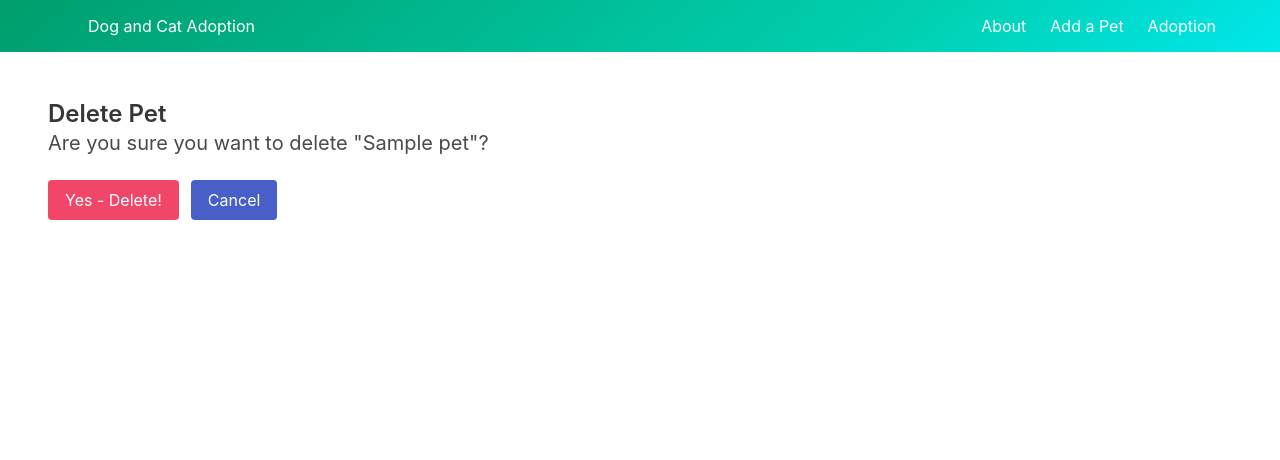
After one commit to Apple-supaporn/project4-dog-and-cat-adoption, a Django app: page /pets/1/delete/ in a window 1280 px wide. The commit adds this page. Shown: the top 460 px of the page. Run offline with Django 4.2, Linux system fonts and the light colour scheme; tables that the repository leaves empty hold one stand-in row (values such as "Sample post").

Commit message:
complete create pet confirm delete template and successful deleting data using class based views(CBVs)

```diff
--- /dev/null
+++ b/dog_and_cat_adoption_project/dog_and_cat_adoption_app/templates/dog_and_cat_adoption_app/pet_confirm_delete.html
@@ -0,0 +1,18 @@
+{% extends 'dogncat/base.html' %}
+
+{% block content %}
+    <h1 class="title is-4">Delete Pet</h1>
+    <h4 class="subtitle">Are you sure you want to delete <span class="teal-text">"{{ object.name }}"</span>?</h4>
+
+    <form action="" method="POST">
+        {% csrf_token %}
+        <div class="field is-grouped">
+            <div class="control">
+                <input type="submit" value="Yes - Delete!" class="button is-danger">
+            </div>
+            <div class="control">
+                <a href="{% url 'detail' pet.id %}" class="button is-link">Cancel</a>
+            </div>
+        </div>
+    </form>
+{% endblock %}
--- a/dog_and_cat_adoption_project/dog_and_cat_adoption_app/templates/dog_and_cat_adoption_app/pet_form.html
+++ b/dog_and_cat_adoption_project/dog_and_cat_adoption_app/templates/dog_and_cat_adoption_app/pet_form.html
@@ -1,10 +1,13 @@
 {% extends 'dogncat/base.html' %}
 
 {% block content %}
-
+    {% if object %}
+    <h1 class="title is-4">Edit <span class="teal-text">{{object.name}}</span></h1>
+    {% else %}
     <section class="section">
         <div class="container">
             <h1 class="title">Add Pet</h1>
+            {% endif %}
             <form action="" method="POST" class="box">
                 {% csrf_token %}
                 <div class="field">
--- a/dog_and_cat_adoption_project/dog_and_cat_adoption_app/views.py
+++ b/dog_and_cat_adoption_project/dog_and_cat_adoption_app/views.py
@@ -41,4 +41,4 @@ class PetUpdate(UpdateView):
 
 class PetDelete(DeleteView):
     model = Pet
-    succes_url = '/pets'
+    success_url = '/pets/'
```
